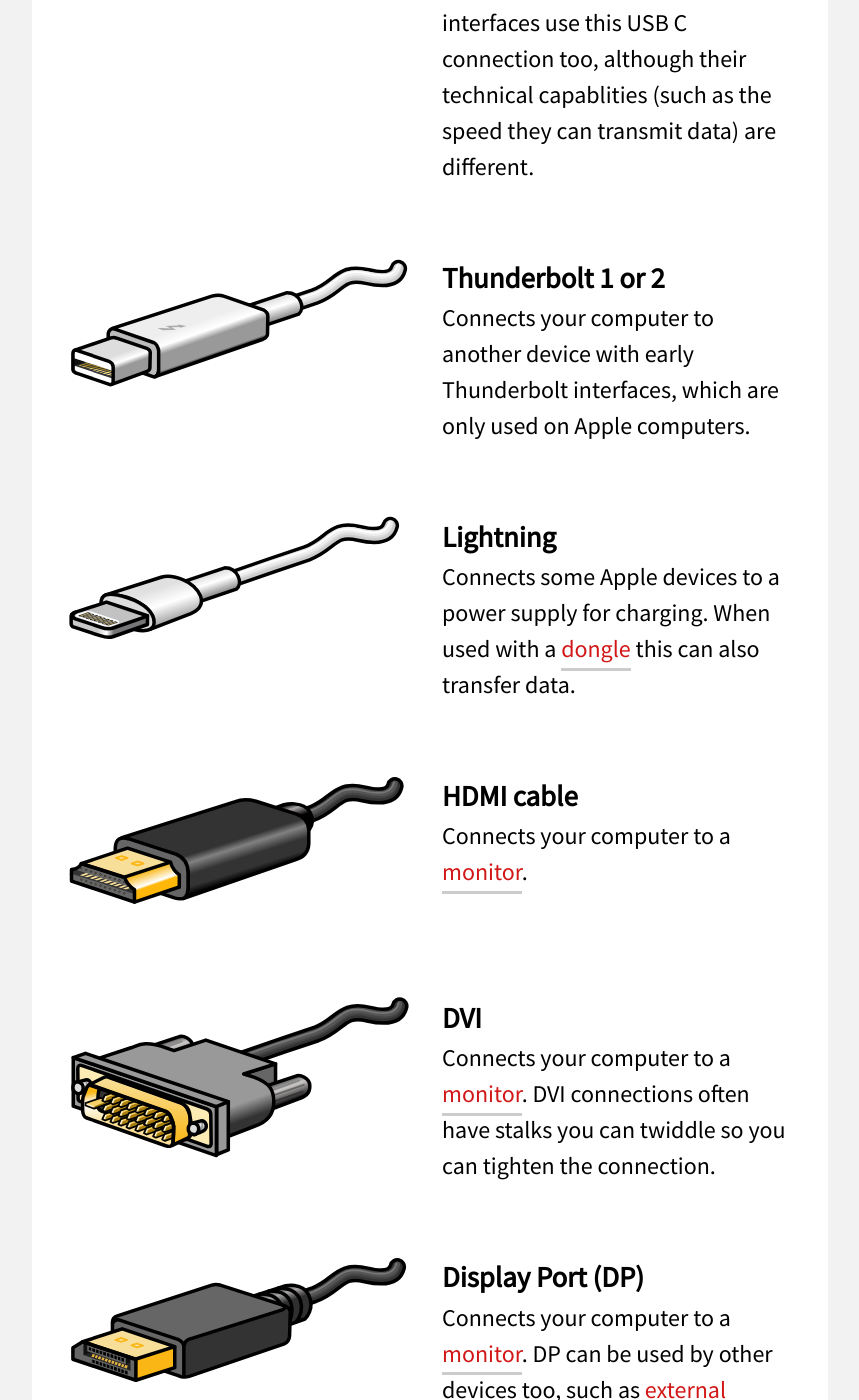
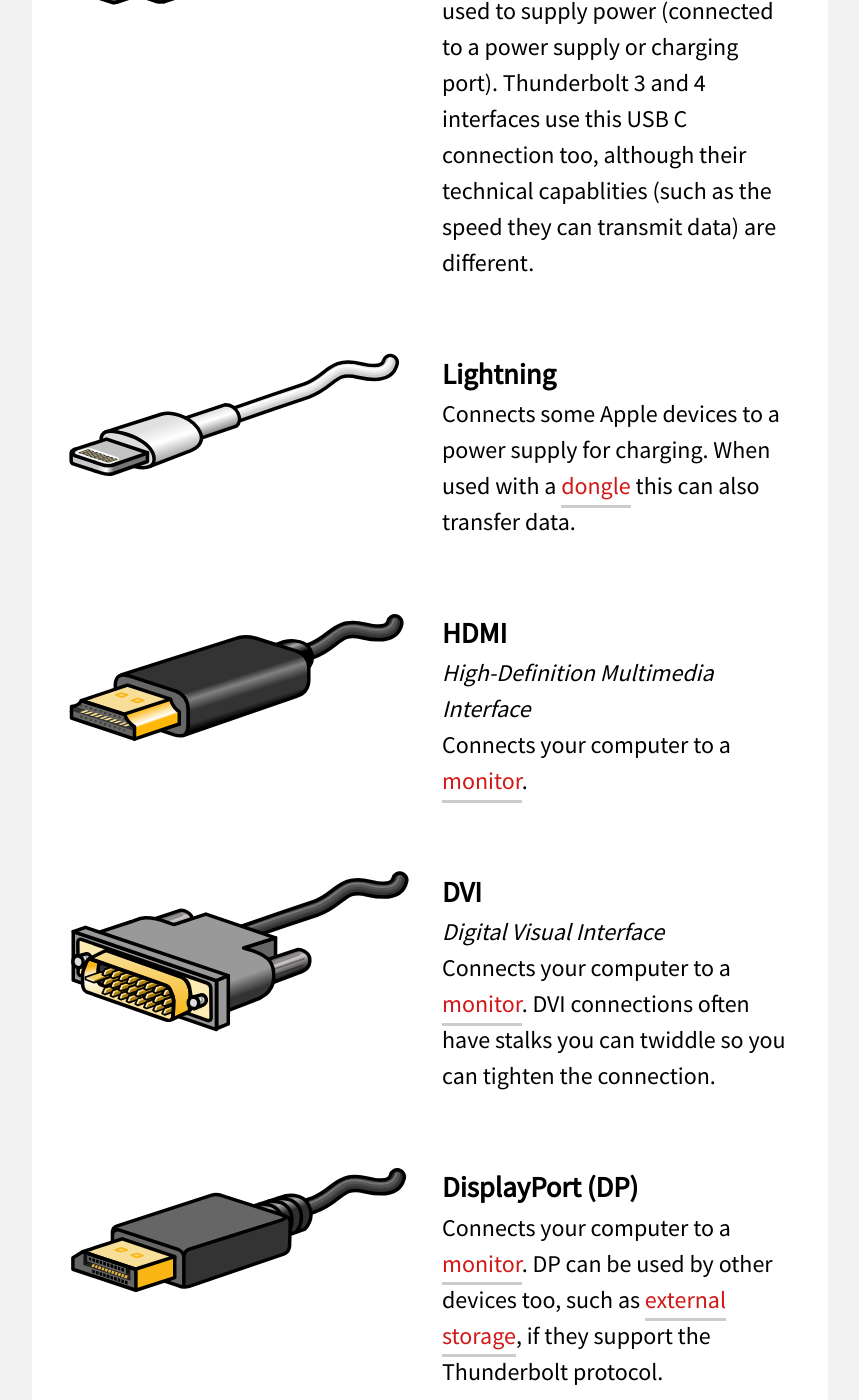
Before and after one commit to davewhiteland/compsci-superbasics, a Jekyll site: the page built from collections/_hardware/connections.md, in a window 1280 px wide and 1400 px high, scrolled down 2568 px. Shown: the whole window, without its empty margins (416-1275 px from the left). Built offline with Jekyll 4.4.1, drawn with Linux system fonts in a browser that asks for light colours; some of the changed text lies outside the part shown.

Commit message:
fix thunderbolt 1/2: it's really miniDP

```diff
--- a/collections/_hardware/connections.md
+++ b/collections/_hardware/connections.md
@@ -79,12 +81,6 @@
 data) are different.
 
 
-![cable]({{ site.baseurl }}/images/cable-thunderbolt-2.svg)
-
-**Thunderbolt 1 or 2**
-Connects your computer to another device with early Thunderbolt
-interfaces, which are only used on Apple computers.
-
 ![cable]({{ site.baseurl }}/images/cable-lightning.svg)
 
 **Lightning**
@@ -94,7 +90,8 @@
 
 ![cable]({{ site.baseurl }}/images/cable-hdmi.svg)
 
-**HDMI cable**
+**HDMI**
+_High-Definition Multimedia Interface_
 Connects your computer to a
 [monitor]({{ site.baseurl }}/hardware/monitors).
 
@@ -102,6 +99,7 @@
 ![cable]({{ site.baseurl }}/images/cable-dvi.svg)
 
 **DVI**
+_Digital Visual Interface_
 Connects your computer to a
 [monitor]({{ site.baseurl }}/hardware/monitors).
 DVI connections often have stalks you can twiddle so you can tighten the
@@ -110,16 +108,26 @@
 
 ![cable]({{ site.baseurl }}/images/cable-display-port.svg)
 
-**Display Port (DP)**
+**DisplayPort (DP)**
 Connects your computer to a
 [monitor]({{ site.baseurl }}/hardware/monitors). DP can be used by other
 devices too, such as [external storage]({{ site.baseurl }}/hardware/external-drives),
 if they support the Thunderbolt protocol.
 
 
+![cable]({{ site.baseurl }}/images/cable-mini-dp.svg)
+
+**Mini DisplayPort**
+Connects your computer to a
+[monitor]({{ site.baseurl }}/hardware/monitors). On Apple computers, may also
+be used to connect to other kinds of device using the Thunderbolt (1 or 2)
+interface.
+
+
 ![cable]({{ site.baseurl }}/images/cable-vga.svg)
 
 **VGA**
+_Video Graphics Array_
 Connects your computer to a
 [monitor]({{ site.baseurl }}/hardware/monitors).
 VGA is mostly found on old devices, and the cable uses a D-shaped connector
@@ -138,7 +146,6 @@
 
 </div>
 
-Cables that join your computer to a monitor are often called _video cables_.
 
 ### Caring for cables
 
```
Also changed, not shown: other parts of collections/_hardware/connections.md (+2 -0 lines), collections/_hardware/external-drives.md (+2 -2 lines), images/cable-mini-dp.svg (added), images/cable-thunderbolt-2.svg (deleted).
